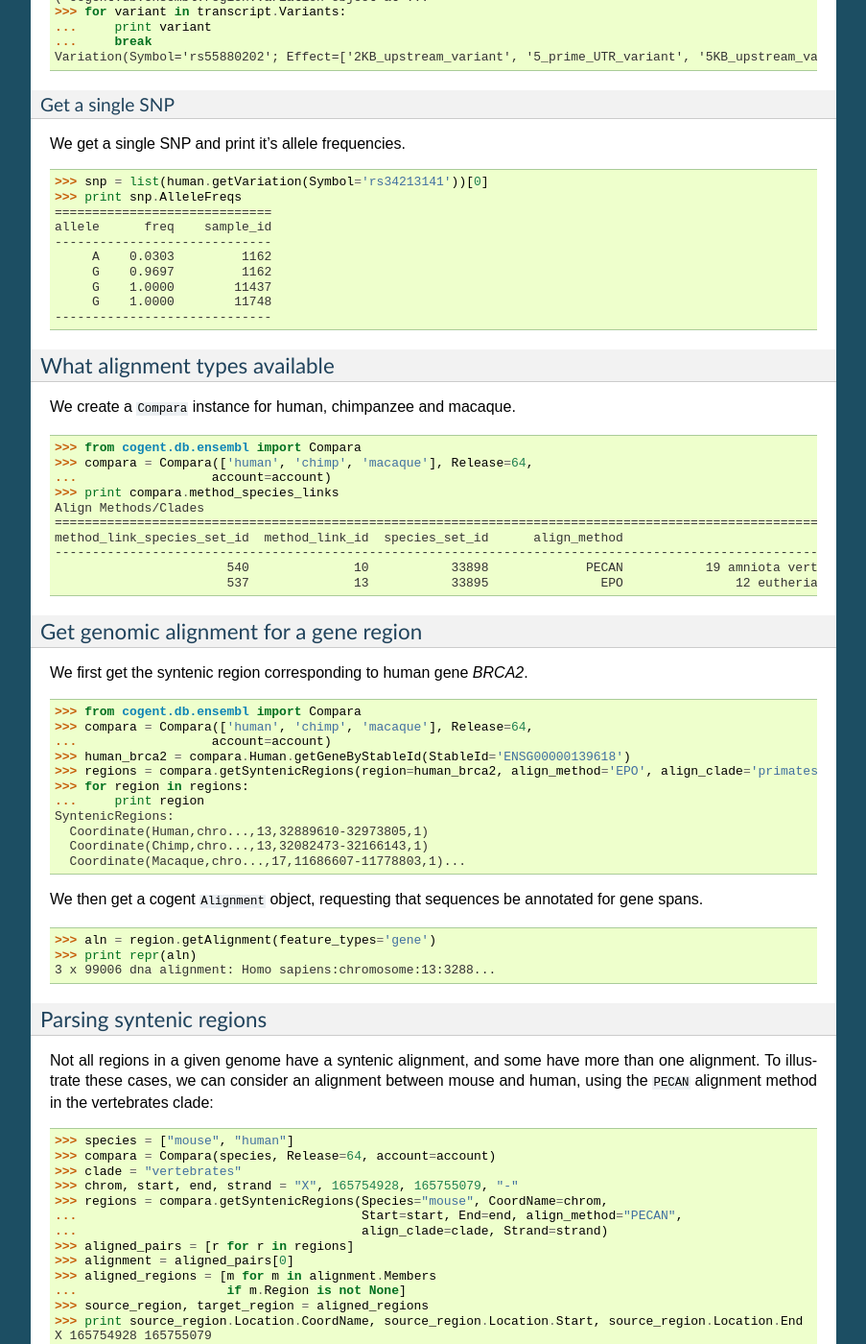
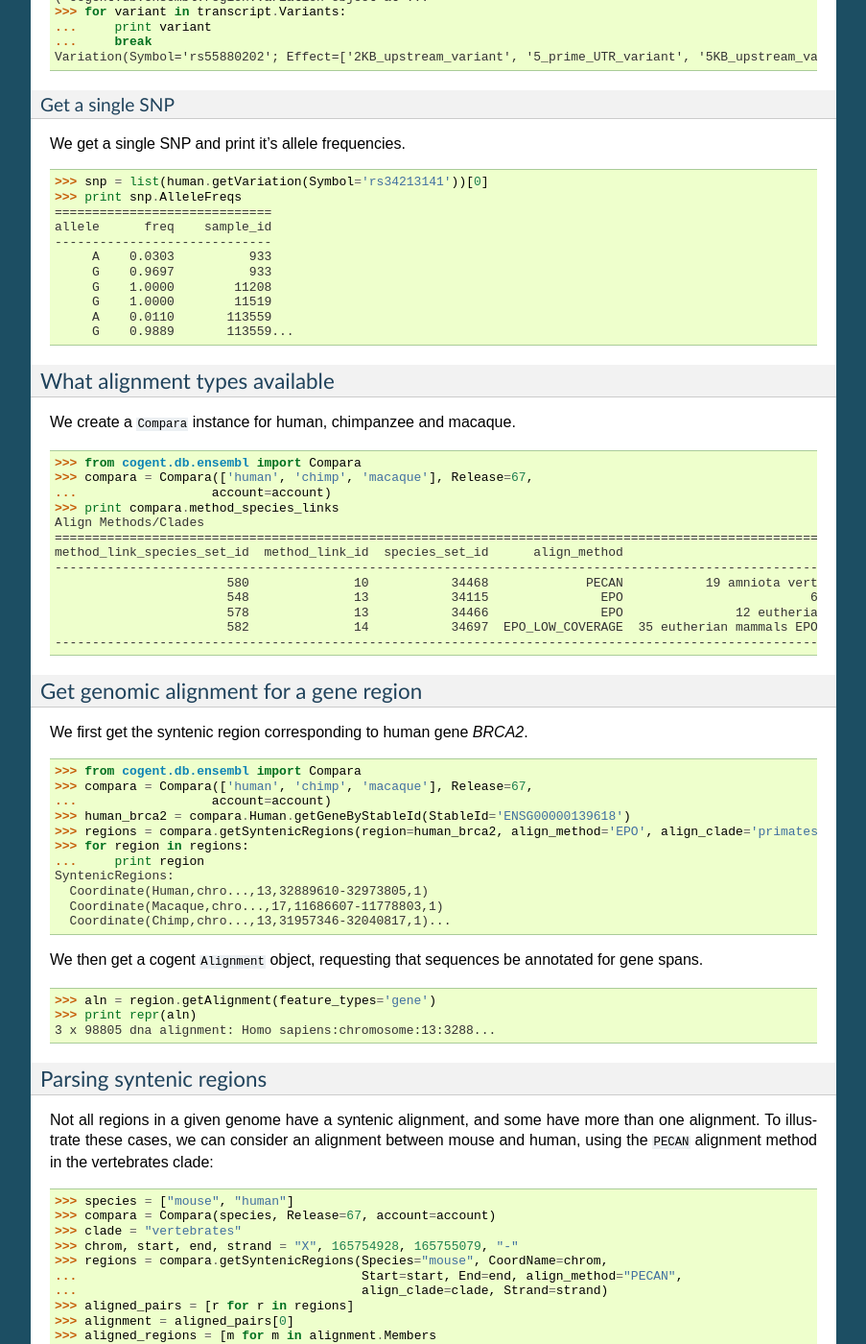
Before and after one commit to cogent3/cogent3, a Sphinx documentation site: the page built from doc/cookbook/accessing_databases.rst, in a window 1280 px wide and 1400 px high, scrolled down 10398 px. Shown: the whole window at 96% size, without its empty margins (198-1101 px from the left). Built offline with Sphinx 7.4.7, drawn with Linux system fonts in a browser that asks for light colours; formulas are drawn with MathJax 3; pages that are not in the unit, such as notebooks, are missing from menus; some of the changed text lies outside the part shown.

Commit message:
updated documentation for Ensembl release 67

```diff
--- a/doc/cookbook/ensembl.rst
+++ b/doc/cookbook/ensembl.rst
@@ -90,9 +90,9 @@ We query for the *BRCA2* gene for humans.
 .. doctest::
 
     >>> from cogent.db.ensembl import Genome
-    >>> human = Genome('human', Release=64, account=account)
+    >>> human = Genome('human', Release=67, account=account)
     >>> print human
-    Genome(Species='Homo sapiens'; Release='64')
+    Genome(Species='Homo sapiens'; Release='67')
     >>> genes = human.getGenesMatching(Symbol='BRCA2')
     >>> for gene in genes:
     ...     if gene.Symbol == 'BRCA2':
@@ -108,7 +108,7 @@ We use the stable ID for *BRCA2*.
 .. doctest::
 
     >>> from cogent.db.ensembl import Genome
-    >>> human = Genome('human', Release=64, account=account)
+    >>> human = Genome('human', Release=67, account=account)
     >>> gene = human.getGeneByStableId(StableId='ENSG00000139618')
     >>> print gene
     Gene(Species='Homo sapiens'; BioType='protein_coding'; Description='breast cancer 2,...'; StableId='ENSG00000139618'; Status='KNOWN'; Symbol='BRCA2')
@@ -121,11 +121,11 @@ We look for breast cancer related genes that are estrogen induced.
 .. doctest::
 
     >>> from cogent.db.ensembl import Genome
-    >>> human = Genome('human', Release=64, account=account)
+    >>> human = Genome('human', Release=67, account=account)
     >>> genes = human.getGenesMatching(Description='breast cancer anti-estrogen')
     >>> for gene in genes:
     ...     print gene
-    Gene(Species='Homo sapiens'; BioType='lincRNA'; Description='breast cancer anti-estrogen...'; StableId='ENSG00000248575'; Status='KNOWN'; Symbol='BCAR4')...
+    Gene(Species='Homo sapiens'; BioType='lincRNA'; Description='breast cancer anti-estrogen...'; StableId='ENSG00000262117'; Status='NOVEL'; Symbol='BCAR4')...
 
 We can also require that an exact (case insensitive) match to the word(s) occurs within the description by setting ``like=False``.
 
@@ -145,7 +145,7 @@ We get the canonical transcripts for *BRCA2*.
 .. doctest::
 
     >>> from cogent.db.ensembl import Genome
-    >>> human = Genome('human', Release=64, account=account)
+    >>> human = Genome('human', Release=67, account=account)
     >>> brca2 = human.getGeneByStableId(StableId='ENSG00000139618')
     >>> transcript = brca2.CanonicalTranscript
     >>> print transcript
@@ -157,7 +157,7 @@ Get the CDS for a transcript
 .. doctest::
 
     >>> from cogent.db.ensembl import Genome
-    >>> human = Genome('human', Release=64, account=account)
+    >>> human = Genome('human', Release=67, account=account)
     >>> brca2 = human.getGeneByStableId(StableId='ENSG00000139618')
     >>> transcript = brca2.CanonicalTranscript
     >>> cds = transcript.Cds
@@ -172,7 +172,7 @@ Look at all transcripts for a gene
 .. doctest::
 
     >>> from cogent.db.ensembl import Genome
-    >>> human = Genome('human', Release=64, account=account)
+    >>> human = Genome('human', Release=67, account=account)
     >>> brca2 = human.getGeneByStableId(StableId='ENSG00000139618')
     >>> for transcript in brca2.Transcripts:
     ...     print transcript
@@ -187,7 +187,7 @@ We show just for the canonical transcript.
 .. doctest::
 
     >>> from cogent.db.ensembl import Genome
-    >>> human = Genome('human', Release=64, account=account)
+    >>> human = Genome('human', Release=67, account=account)
     >>> brca2 = human.getGeneByStableId(StableId='ENSG00000139618')
     >>> print brca2.CanonicalTranscript.Exons[0]
     Exon(StableId=ENSE00001184784, Rank=1)
@@ -200,7 +200,7 @@ We show just for the canonical transcript.
 .. doctest::
 
     >>> from cogent.db.ensembl import Genome
-    >>> human = Genome('human', Release=64, account=account)
+    >>> human = Genome('human', Release=67, account=account)
     >>> brca2 = human.getGeneByStableId(StableId='ENSG00000139618')
     >>> for intron in brca2.CanonicalTranscript.Introns:
     ...     print intron
@@ -215,7 +215,7 @@ Inspect the genomic coordinate for a feature
 .. doctest::
 
     >>> from cogent.db.ensembl import Genome
-    >>> human = Genome('human', Release=64, account=account)
+    >>> human = Genome('human', Release=67, account=account)
     >>> brca2 = human.getGeneByStableId(StableId='ENSG00000139618')
     >>> print brca2.Location.CoordName
     13
@@ -232,7 +232,7 @@ We query the genome for repeats within a specific coordinate range on chromosome
 .. doctest::
 
     >>> from cogent.db.ensembl import Genome
-    >>> human = Genome('human', Release=64, account=account)
+    >>> human = Genome('human', Release=67, account=account)
     >>> repeats = human.getFeatures(CoordName='13', Start=32879610, End=32889610, feature_types='repeat')
     >>> for repeat in repeats:
     ...     print repeat.RepeatClass
@@ -249,7 +249,7 @@ We query the genome for CpG islands within a specific coordinate range on chromo
 .. doctest::
 
     >>> from cogent.db.ensembl import Genome
-    >>> human = Genome('human', Release=64, account=account)
+    >>> human = Genome('human', Release=67, account=account)
     >>> islands = human.getFeatures(CoordName='11', Start=2150341, End=2170833, feature_types='cpg')
     >>> for island in islands:
     ...     print island
@@ -269,7 +269,7 @@ We find the genetic variants for the canonical transcript of *BRCA2*.
 .. doctest::
 
     >>> from cogent.db.ensembl import Genome
-    >>> human = Genome('human', Release=64, account=account)
+    >>> human = Genome('human', Release=67, account=account)
     >>> brca2 = human.getGeneByStableId(StableId='ENSG00000139618')
     >>> transcript = brca2.CanonicalTranscript
     >>> print transcript.Variants
@@ -291,11 +291,12 @@ We get a single SNP and print it's allele frequencies.
     =============================
     allele      freq    sample_id
     -----------------------------
-         A    0.0303         1162
-         G    0.9697         1162
-         G    1.0000        11437
-         G    1.0000        11748
-    -----------------------------
+         A    0.0303          933
+         G    0.9697          933
+         G    1.0000        11208
+         G    1.0000        11519
+         A    0.0110       113559
+         G    0.9889       113559...
 
 What alignment types available
 ------------------------------
@@ -305,15 +306,18 @@ We create a ``Compara`` instance for human, chimpanzee and macaque.
 .. doctest::
 
     >>> from cogent.db.ensembl import Compara
-    >>> compara = Compara(['human', 'chimp', 'macaque'], Release=64,
+    >>> compara = Compara(['human', 'chimp', 'macaque'], Release=67,
     ...                  account=account)
     >>> print compara.method_species_links
     Align Methods/Clades
     ===================================================================================================================
     method_link_species_set_id  method_link_id  species_set_id      align_method                            align_clade
     -------------------------------------------------------------------------------------------------------------------
-                           540              10           33898             PECAN           19 amniota vertebrates Pecan
-                           537              13           33895               EPO               12 eutherian mammals EPO...
+                           580              10           34468             PECAN           19 amniota vertebrates Pecan
+                           548              13           34115               EPO                         6 primates EPO
+                           578              13           34466               EPO               12 eutherian mammals EPO
+                           582              14           34697  EPO_LOW_COVERAGE  35 eutherian mammals EPO_LOW_COVERAGE
+    -------------------------------------------------------------------------------------------------------------------
 
 Get genomic alignment for a gene region
 ---------------------------------------
@@ -323,7 +327,7 @@ We first get the syntenic region corresponding to human gene *BRCA2*.
 .. doctest::
 
     >>> from cogent.db.ensembl import Compara
-    >>> compara = Compara(['human', 'chimp', 'macaque'], Release=64,
+    >>> compara = Compara(['human', 'chimp', 'macaque'], Release=67,
     ...                  account=account)
     >>> human_brca2 = compara.Human.getGeneByStableId(StableId='ENSG00000139618')
     >>> regions = compara.getSyntenicRegions(region=human_brca2, align_method='EPO', align_clade='primates')
@@ -331,8 +335,8 @@ We first get the syntenic region corresponding to human gene *BRCA2*.
     ...     print region
     SyntenicRegions:
       Coordinate(Human,chro...,13,32889610-32973805,1)
-      Coordinate(Chimp,chro...,13,32082473-32166143,1)
-      Coordinate(Macaque,chro...,17,11686607-11778803,1)...
+      Coordinate(Macaque,chro...,17,11686607-11778803,1)
+      Coordinate(Chimp,chro...,13,31957346-32040817,1)...
 
 We then get a cogent ``Alignment`` object, requesting that sequences be annotated for gene spans.
 
@@ -340,7 +344,7 @@ We then get a cogent ``Alignment`` object, requesting that sequences be annotate
 
     >>> aln = region.getAlignment(feature_types='gene')
     >>> print repr(aln)
-    3 x 99006 dna alignment: Homo sapiens:chromosome:13:3288...
+    3 x 98805 dna alignment: Homo sapiens:chromosome:13:3288...
 
 Parsing syntenic regions
 ------------------------
@@ -352,7 +356,7 @@ alignment method in the vertebrates clade:
 .. doctest::
 
     >>> species = ["mouse", "human"]
-    >>> compara = Compara(species, Release=64, account=account)
+    >>> compara = Compara(species, Release=67, account=account)
     >>> clade = "vertebrates"
     >>> chrom, start, end, strand = "X", 165754928, 165755079, "-"
     >>> regions = compara.getSyntenicRegions(Species="mouse", CoordName=chrom,
@@ -388,7 +392,7 @@ What gene relationships are available
 .. doctest::
 
     >>> from cogent.db.ensembl import Compara
-    >>> compara = Compara(['human', 'chimp', 'macaque'], Release=64,
+    >>> compara = Compara(['human', 'chimp', 'macaque'], Release=67,
     ...                  account=account)
     >>> print compara.getDistinct('relationship')
     [u'ortholog_one2many', u'contiguous_gene_split', u'ortholog_one2one',...
@@ -401,14 +405,14 @@ We get the one-to-one orthologs for *BRCA2*.
 .. doctest::
 
     >>> from cogent.db.ensembl import Compara
-    >>> compara = Compara(['human', 'chimp', 'macaque'], Release=64,
+    >>> compara = Compara(['human', 'chimp', 'macaque'], Release=67,
     ...                  account=account)
     >>> orthologs = compara.getRelatedGenes(StableId='ENSG00000139618',
     ...                  Relationship='ortholog_one2one')
     >>> print orthologs
     RelatedGenes:
      Relationships=ortholog_one2one
-      Gene(Species='Pan troglodytes'; BioType='protein_coding'; Description=...
+      Gene(Species='Macaca mulatta'; BioType='protein_coding'; Description=...
 
 We iterate over the related members.
 
@@ -442,7 +446,7 @@ We sample all one-to-one orthologs for a group of species, generating a FASTA fo
     >>> common_names = ["mouse", "rat", "human", "opossum"]
     >>> latin_names = set([Species.getSpeciesName(n) for n in common_names])
     >>> latin_to_common = dict(zip(latin_names, common_names))
-    >>> compara = Compara(common_names, Release=64, account=account)
+    >>> compara = Compara(common_names, Release=67, account=account)
     >>> for gene in compara.Human.getGenesMatching(BioType='protein_coding'):
     ...     orthologs = compara.getRelatedGenes(gene,
     ...                                  Relationship='ortholog_one2one')
```
Also changed, not shown: other parts of doc/cookbook/ensembl.rst (+3 -3 lines), doc/examples/query_ensembl.rst (+36 -46 lines).
